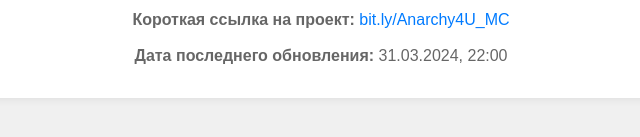
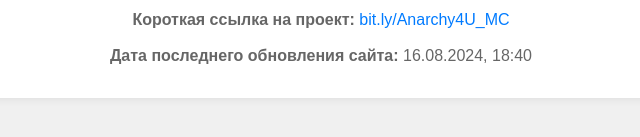
Before and after one commit to DoubleDante/AnarchyForYouPage, a plain HTML site: page index.html in a window 1280 px wide. Shown: the part 467-604 px from the top of the page, 319-959 px from the left. Drawn offline with Linux system fonts and the light colour scheme.

Commit message:
Update index.html

```diff
--- a/index.html
+++ b/index.html
@@ -52,7 +52,7 @@
         <p><strong>IP адрес сервера:</strong> <a href="steam://connect/c6.play2go.cloud:20078">c6.play2go.cloud:20078 (1.12.2)</a></p>
         <p><strong>Границы мира:</strong> Без ограничений</p>
         <p><strong>Короткая ссылка на проект:</strong> <a href="https://bit.ly/Anarchy4U_MC">bit.ly/Anarchy4U_MC</a></p>
-        <p><strong>Дата последнего обновления:</strong> 31.03.2024, 22:00</p>
+        <p><strong>Дата последнего обновления сайта:</strong> 16.08.2024, 18:40</p>
     </div>
 </body>
 </html>
```
